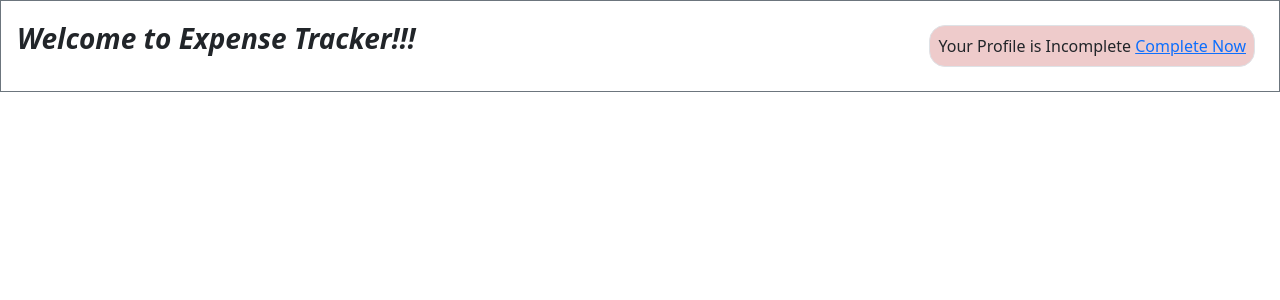
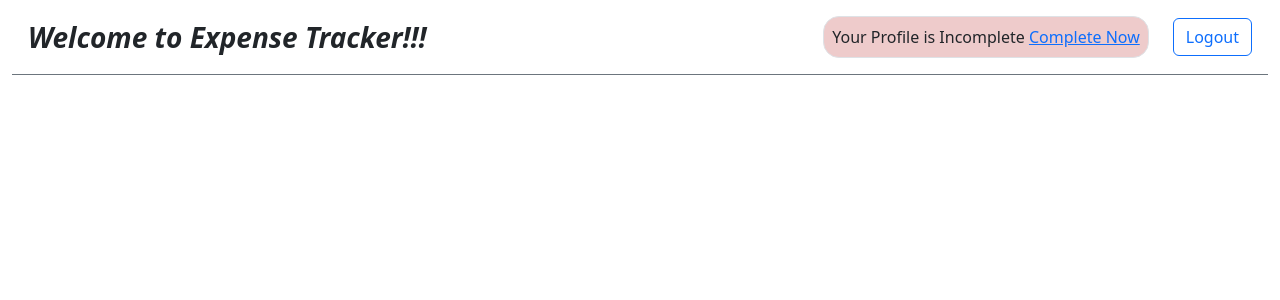
Before and after one commit to samimakter96/expense-tracker-react, a React (Vite) app: page /welcome in a window 1280 px wide. Shown: the top 300 px of the page. Built offline with nearby package versions, Linux system fonts and the light colour scheme.

Commit message:
added logout functionality in the welcome page after logout page redirect to login page

```diff
--- a/src/pages/Welcome.jsx
+++ b/src/pages/Welcome.jsx
@@ -1,18 +1,34 @@
 import React from 'react';
 import { Link } from 'react-router-dom';
+import { useAuth } from '../context/AuthContext';
+import { useNavigate } from 'react-router-dom';
 
 const Welcome = () => {
+
+  const authContext = useAuth()
+  const navigate = useNavigate()
+
+  const logOutHandler = () => {
+    authContext.logout();
+    navigate('/login')
+  }
+
   return (
-    <div>
-      <div className="d-flex justify-content-between align-items-center border border-secondary">
-        <p className="fw-bold fst-italic fs-3 p-3 ">
+    <div className="container-fluid">
+      <div className="d-flex justify-content-between align-items-center border-bottom border-secondary p-3">
+        <div className="d-flex align-items-center">
+          <p className="fw-bold fst-italic fs-3 mb-0">
             Welcome to Expense Tracker!!!
           </p>
+        </div>
+        <div className="d-flex align-items-center">
           <div
             className="p-2 mx-4 border rounded-4"
             style={{ backgroundColor: '#eecbcb' }}
           >
             Your Profile is Incomplete <Link to="/profile">Complete Now</Link>
+          </div>
+          <button className="btn btn-outline-primary" onClick={logOutHandler}>Logout</button>
         </div>
       </div>
     </div>
```
Lines whose indentation alone changed are shown as unchanged.
